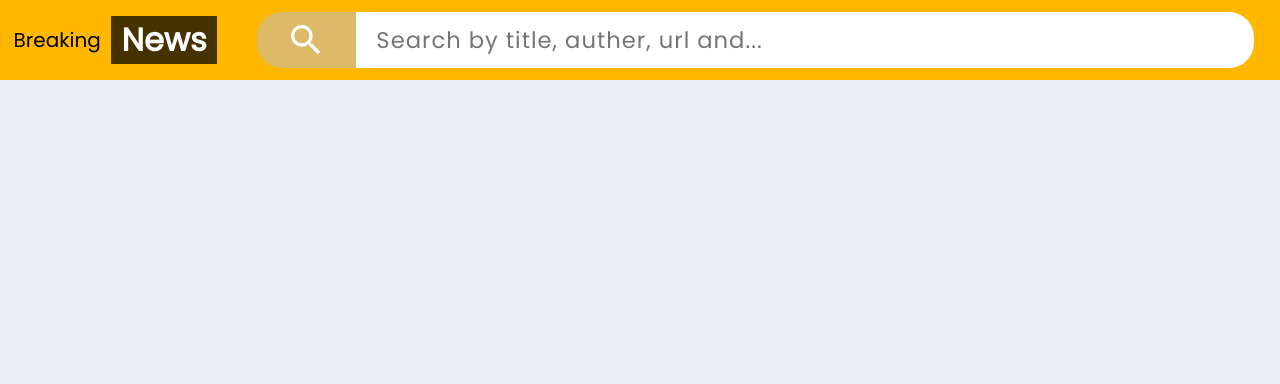
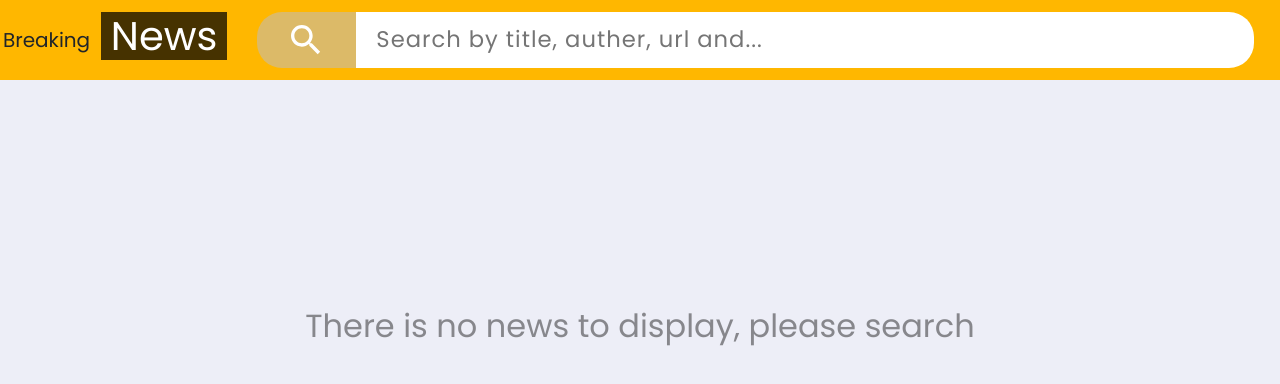
Before and after one commit to ErfiDev/News-App-Reactjs, a React (Create React App) app: page / in a window 1280 px wide. Shown: the top 384 px of the page. Built offline with nearby package versions, Linux system fonts and the light colour scheme.

Commit message:
style news container//50%

```diff
--- a/src/App.js
+++ b/src/App.js
@@ -2,6 +2,8 @@ import React,{Fragment} from 'react';
 
 import Header from './Components/header/header';
 import News from './Components/news/index';
+
+import "bootstrap/dist/css/bootstrap.min.css";
 class App extends React.Component
 {
     render()
--- a/src/Components/news/Compiled/news.css
+++ b/src/Components/news/Compiled/news.css
@@ -3,4 +3,20 @@
   min-height: 500px;
   height: auto;
   background-color: #edeef7;
+  display: flex;
+  justify-content: center;
+  align-items: center;
 }
+
+.not-news {
+  min-width: 500px;
+  width: auto;
+  height: 200px;
+  display: flex;
+  justify-content: center;
+  align-items: center;
+  padding-left: 20px;
+  padding-right: 20px;
+  text-align: center;
+  color: rgba(0, 0, 0, 0.432);
+}
--- a/src/Components/news/index.jsx
+++ b/src/Components/news/index.jsx
@@ -1,12 +1,13 @@
 import React from 'react';
-import NewsDiv from './news-div';
+// import NewsDiv from './news-div';
+import NotNews from './notNews';
 
 import "./Compiled/news.css";
 
 const NewContainer = ()=>{
     return(
         <main id="main-news">
-
+            <NotNews />
         </main>
     );
 };
--- a/src/Components/news/news.scss
+++ b/src/Components/news/news.scss
@@ -20,4 +20,17 @@ $bc: "background-color";
     min-height: 500px;
     height: auto;
     #{$bc}: #edeef7;
+    @include flex(center , center);
 }
+
+
+.not-news{
+    min-width: 500px;
+    width: auto;
+    height: 200px;
+    @include flex(center , center);
+    padding-left: 20px;
+    padding-right: 20px;
+    text-align: center;
+    color: rgba(0, 0, 0, 0.432);
+}
--- a/src/Components/news/notNews.jsx
+++ b/src/Components/news/notNews.jsx
@@ -2,9 +2,9 @@ import React from 'react';
 
 const NotNews = ()=>{
     return(
-        <div className="not-news">
-
-        </div>
+        <h2 className="not-news">
+            There is no news to display, please search
+        </h2>
     );
 }
 
```
